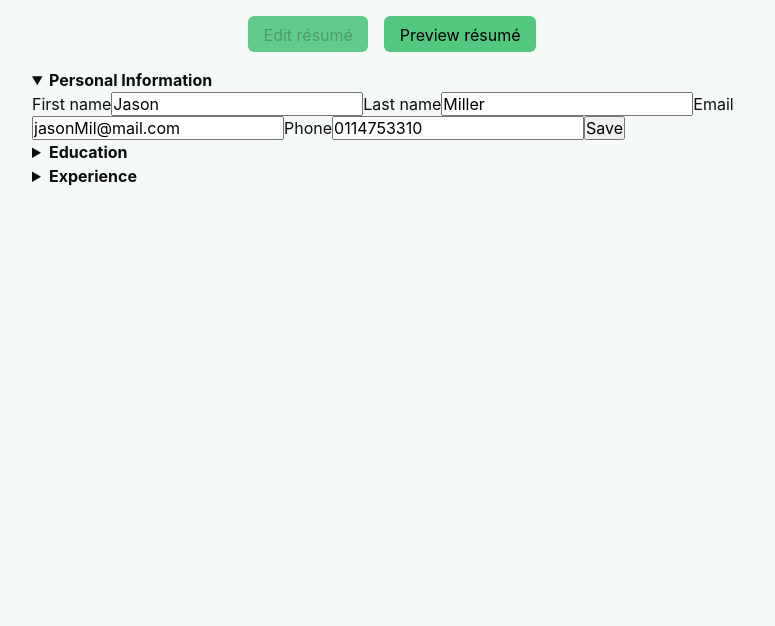
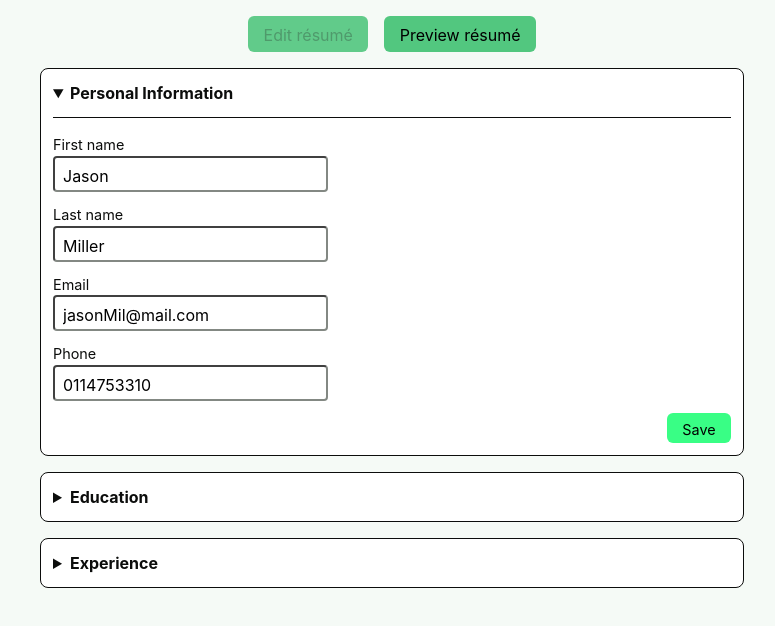
Before and after one commit to syeero7/cv-application, a React (Vite) app: page / in a window 1280 px wide. Shown: the top 626 px of the page, without its empty margins (248-1023 px from the left). Built offline with nearby package versions, Linux system fonts and the light colour scheme.

Commit message:
feat: style EditResume component

```diff
--- a/src/components/EditResume.jsx
+++ b/src/components/EditResume.jsx
@@ -1,10 +1,11 @@
 import Education from "./Education";
 import Experience from "./Experience";
 import Personal from "./Personal";
+import "../styles/EditResume.css";
 
 function EditResume({ data, dispatch }) {
   return (
-    <main>
+    <main className="container">
       <Personal data={data.personal} dispatch={dispatch} />
       <Education data={data.education} dispatch={dispatch} />
       <Experience data={data.experience} dispatch={dispatch} />
--- a/src/components/Education.jsx
+++ b/src/components/Education.jsx
@@ -18,7 +18,7 @@ function Education({ data, dispatch }) {
   const selectedEducation =
     formState.state !== "edit"
       ? undefined
-      : data.find((education) => education.id === id);
+      : data.find((education) => education.id === formState.id);
 
   return (
     <details name="section">
@@ -39,7 +39,7 @@ function Education({ data, dispatch }) {
             value={selectedEducation?.title}
           />
 
-          <div>
+          <div className="year-inputs">
             <FormField
               label="Start year"
               name="start"
@@ -54,25 +54,29 @@ function Education({ data, dispatch }) {
             />
           </div>
 
-          <div>
-            <button type="submit">{formState.state}</button>
+          <div className="form-buttons">
+            <button type="submit" className="submit-btn">
+              {formState.state}
+            </button>
             <button
               type="button"
+              className="cancel-btn"
               onClick={() => setFormState({ state: "normal", id: null })}>
               cancel
             </button>
           </div>
         </form>
       ) : (
-        <ul>
+        <ul className="list">
           {data.length > 0 &&
             data.map(({ school, id }) => (
-              <li key={id}>
+              <li key={id} className="data-item">
                 <p>{school}</p>
 
                 <button
                   aria-label="edit"
-                  onClick={() => setFormState({ state: "edit", id })}>
+                  onClick={() => setFormState({ state: "edit", id })}
+                  className="edit-btn">
                   <svg
                     xmlns="http://www.w3.org/2000/svg"
                     viewBox="0 -960 960 960">
@@ -82,7 +86,8 @@ function Education({ data, dispatch }) {
 
                 <button
                   aria-label="delete"
-                  onClick={() => dispatch({ type: "delete-education", id })}>
+                  onClick={() => dispatch({ type: "delete-education", id })}
+                  className="delete-btn">
                   <svg
                     xmlns="http://www.w3.org/2000/svg"
                     viewBox="0 -960 960 960">
@@ -92,7 +97,7 @@ function Education({ data, dispatch }) {
               </li>
             ))}
 
-          <li>
+          <li className="add-item">
             <button onClick={() => setFormState({ state: "add", id: null })}>
               + Education
             </button>
--- a/src/components/Experience.jsx
+++ b/src/components/Experience.jsx
@@ -18,7 +18,7 @@ function Experience({ data, dispatch }) {
   const selectedExperience =
     formState.state !== "edit"
       ? undefined
-      : data.find((experience) => experience.id === id);
+      : data.find((experience) => experience.id === formState.id);
 
   return (
     <details name="section">
@@ -39,7 +39,7 @@ function Experience({ data, dispatch }) {
             value={selectedExperience?.position}
           />
 
-          <div>
+          <div className="year-inputs">
             <FormField
               label="Start year"
               name="start"
@@ -54,32 +54,37 @@ function Experience({ data, dispatch }) {
             />
           </div>
 
-          <label>
+          <label className="form-field">
             <span>Responsibilities</span>
             <textarea
               name="responsibilities"
+              style={{ width: "100%" }}
               defaultValue={selectedExperience?.responsibilities}></textarea>
           </label>
 
-          <div>
-            <button type="submit">{formState.state}</button>
+          <div className="form-buttons">
+            <button type="submit" className="submit-btn">
+              {formState.state}
+            </button>
             <button
               type="button"
+              className="cancel-btn"
               onClick={() => setFormState({ state: "normal", id: null })}>
               cancel
             </button>
           </div>
         </form>
       ) : (
-        <ul>
+        <ul className="list">
           {data.length > 0 &&
             data.map(({ company, id }) => (
-              <li key={id}>
+              <li key={id} className="data-item">
                 <p>{company}</p>
 
                 <button
                   aria-label="edit"
-                  onClick={() => setFormState({ state: "edit", id })}>
+                  onClick={() => setFormState({ state: "edit", id })}
+                  className="edit-btn">
                   <svg
                     xmlns="http://www.w3.org/2000/svg"
                     viewBox="0 -960 960 960">
@@ -89,7 +94,8 @@ function Experience({ data, dispatch }) {
 
                 <button
                   aria-label="delete"
-                  onClick={() => dispatch({ type: "delete-experience", id })}>
+                  onClick={() => dispatch({ type: "delete-experience", id })}
+                  className="delete-btn">
                   <svg
                     xmlns="http://www.w3.org/2000/svg"
                     viewBox="0 -960 960 960">
@@ -99,7 +105,7 @@ function Experience({ data, dispatch }) {
               </li>
             ))}
 
-          <li>
+          <li className="add-item">
             <button onClick={() => setFormState({ state: "add", id: null })}>
               + Experience
             </button>
--- a/src/components/FormField.jsx
+++ b/src/components/FormField.jsx
@@ -8,7 +8,7 @@ function FormField({ label, name, value, type = "text" }) {
   }
 
   return (
-    <label>
+    <label className="form-field">
       <span>{label}</span>
       <input
         required
--- a/src/components/Personal.jsx
+++ b/src/components/Personal.jsx
@@ -13,13 +13,13 @@ function Personal({ data, dispatch }) {
         <strong>Personal Information</strong>
       </summary>
 
-      <form action={formAction}>
+      <form action={formAction} className="personal-form">
         <FormField label="First name" name="firstName" value={data.firstName} />
         <FormField label="Last name" name="lastName" value={data.lastName} />
         <FormField label="Email" name="email" type="email" value={data.email} />
         <FormField label="Phone" name="phone" type="tel" value={data.phone} />
 
-        <button>Save</button>
+        <button className="submit-btn">Save</button>
       </form>
     </details>
   );
--- /dev/null
+++ b/src/styles/EditResume.css
@@ -0,0 +1,183 @@
+.container details {
+  padding: 0.75em;
+  margin-bottom: 1em;
+  border: 1px solid var(--text);
+  border-radius: 8px;
+  margin-inline: 0.5em;
+  background-color: hsl(0, 0%, 100%);
+  interpolate-size: allow-keywords;
+  min-width: 300px;
+
+  &::details-content {
+    transition: block-size 0.3s, content-visibility 0.3s allow-discrete;
+    overflow: hidden;
+    block-size: 0;
+  }
+
+  &[open]::details-content {
+    block-size: auto;
+  }
+
+  & summary {
+    cursor: pointer;
+  }
+
+  &[open] summary {
+    padding-bottom: 0.75em;
+    margin-bottom: 1em;
+    border-bottom: 1px solid var(--text);
+  }
+
+  & form {
+    display: grid;
+    gap: 0.75em;
+
+    & button {
+      border: 1px solid transparent;
+      padding: 0.5em 1em 0.25em;
+      max-width: fit-content;
+      border-radius: 6px;
+      font-size: 0.9em;
+      transition: border-color 0.25s ease-in-out;
+      text-transform: capitalize;
+
+      --form-btn-color: hsl(from var(--text) h s 35%);
+
+      &:active,
+      &:focus-visible {
+        border-color: var(--form-btn-color);
+        filter: drop-shadow(0 0 0.25em var(--form-btn-color));
+      }
+    }
+  }
+}
+
+.personal-form button {
+  margin-left: auto;
+}
+
+.year-inputs {
+  display: flex;
+  gap: 1em;
+  justify-content: space-between;
+  max-width: 200px;
+}
+
+.form-field {
+  display: grid;
+  max-width: 275px;
+
+  & span {
+    font-size: 0.9em;
+  }
+
+  & input,
+  & textarea {
+    padding-inline: 0.5em;
+    padding-block: 0.5em 0.25em;
+    border-color: hsla(from var(--text) h s l / 0.75);
+    border-radius: 4px;
+  }
+
+  &:has(textarea) {
+    max-width: 400px;
+  }
+
+  & textarea {
+    resize: none;
+  }
+}
+
+.form-buttons {
+  display: flex;
+  gap: 1em;
+  margin-left: auto;
+}
+
+.submit-btn.submit-btn {
+  background-color: var(--accent);
+  --form-btn-color: var(--primary);
+}
+
+.list {
+  display: grid;
+  gap: 1em;
+}
+
+.data-item {
+  display: flex;
+  justify-content: flex-end;
+  align-items: center;
+  gap: 0.5em;
+
+  & p {
+    margin-right: auto;
+  }
+
+  & button {
+    max-height: 28px;
+    border-radius: 50%;
+    background-color: transparent;
+    border-color: transparent;
+    text-transform: capitalize;
+
+    & svg {
+      transition: fill 0.2s ease-in-out;
+    }
+  }
+}
+
+.edit-btn {
+  --active-color: hsl(197, 84%, 36%);
+
+  &:focus-visible svg,
+  &:active svg {
+    fill: var(--active-color);
+  }
+}
+
+.delete-btn {
+  --active-color: hsl(0, 72%, 55%);
+
+  &:focus-visible svg,
+  &:active svg {
+    fill: var(--active-color);
+  }
+}
+
+.add-item {
+  display: flex;
+  justify-content: center;
+
+  & button {
+    background-color: var(--accent);
+    padding: 0.5em 1em 0.25em;
+    border: 1.5px solid transparent;
+    border-radius: 6px;
+    font-size: 0.9em;
+    transition: border-color 0.25s ease-in-out;
+
+    &:active,
+    &:focus-visible {
+      border-color: var(--primary);
+      filter: drop-shadow(0 0 0.25em var(--primary));
+    }
+  }
+}
+
+@media (hover: hover) and (pointer: fine) {
+  .delete-btn:hover,
+  .edit-btn:hover {
+    fill: var(--active-color);
+  }
+
+  .container form button:hover {
+    border-color: var(--form-btn-color);
+    filter: drop-shadow(0 0 0.25em var(--form-btn-color));
+  }
+
+  .add-item button:hover {
+    border-color: var(--primary);
+    filter: drop-shadow(0 0 0.25em var(--primary));
+  }
+}
```
